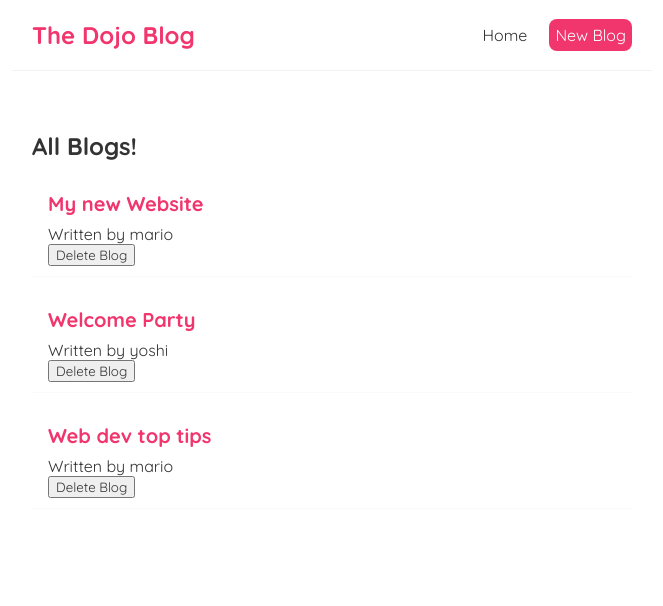
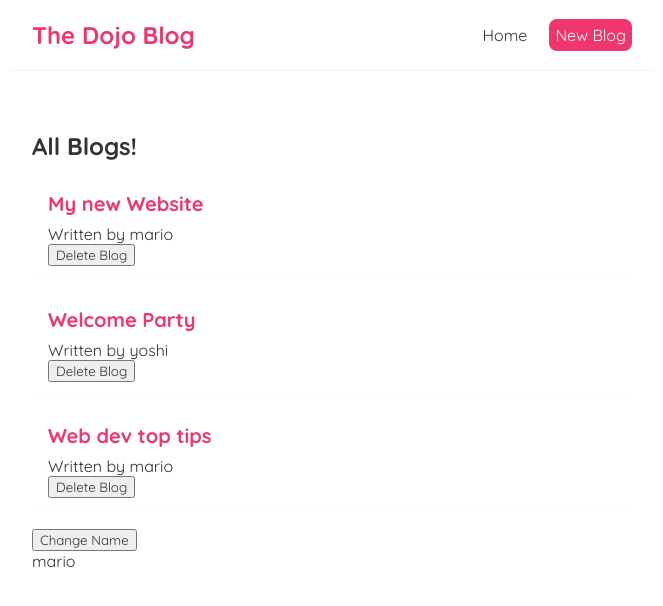
Before and after one commit to johnpathadan/reactpratise, a React (Create React App) app: page / in a window 1280 px wide. Shown: the top 606 px of the page, without its empty margins (308-971 px from the left). Built offline with nearby package versions, Linux system fonts and the light colour scheme.

Commit message:
about to begin JSON

```diff
--- a/src/Home.js
+++ b/src/Home.js
@@ -18,12 +18,15 @@
 
     useEffect(()=>{
         console.log('use effect ran');
-    }, []);
+        console.log(name);
+    }, [name]);
 
 
     return (
         <div className="homePage">
             < BlogList blogs={blogs} title="All Blogs!" handleDelete = {handleDelete}/>
+            <button onClick={()=> setName('George')}>Change Name</button>
+            <p>{name}</p>
         </div>
     );
 
```
